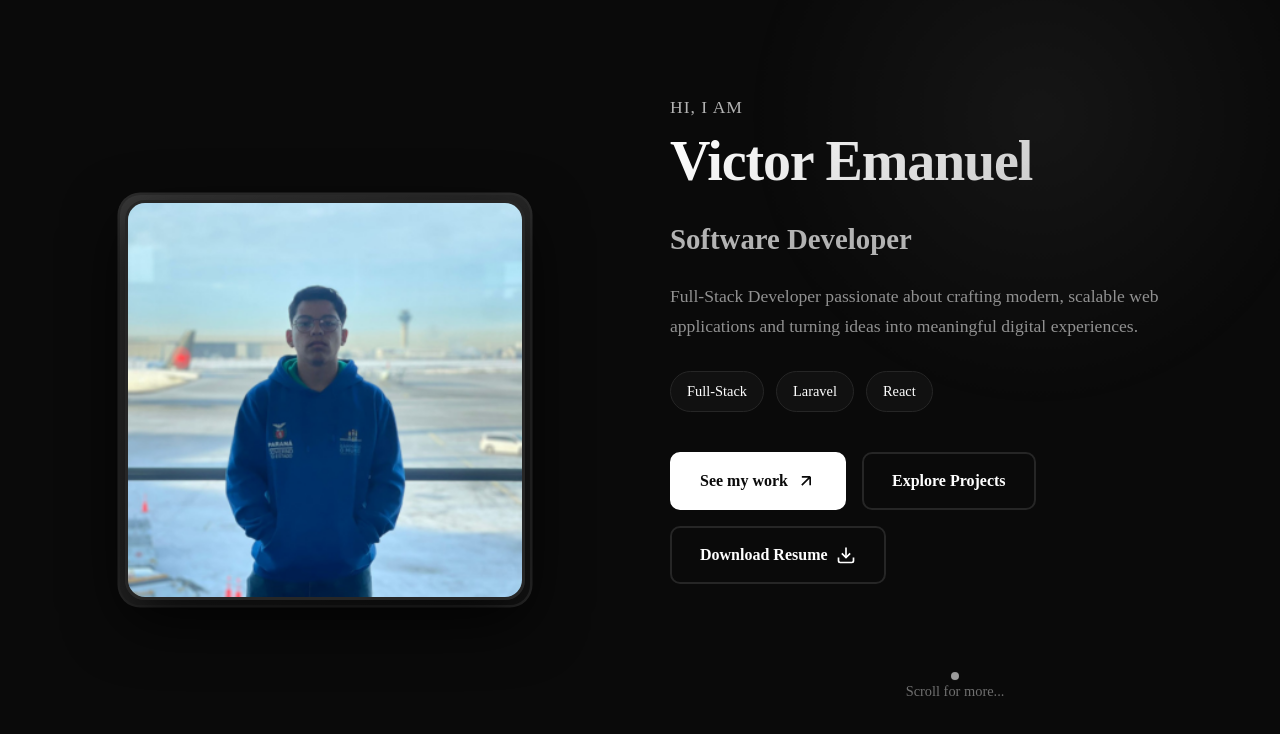
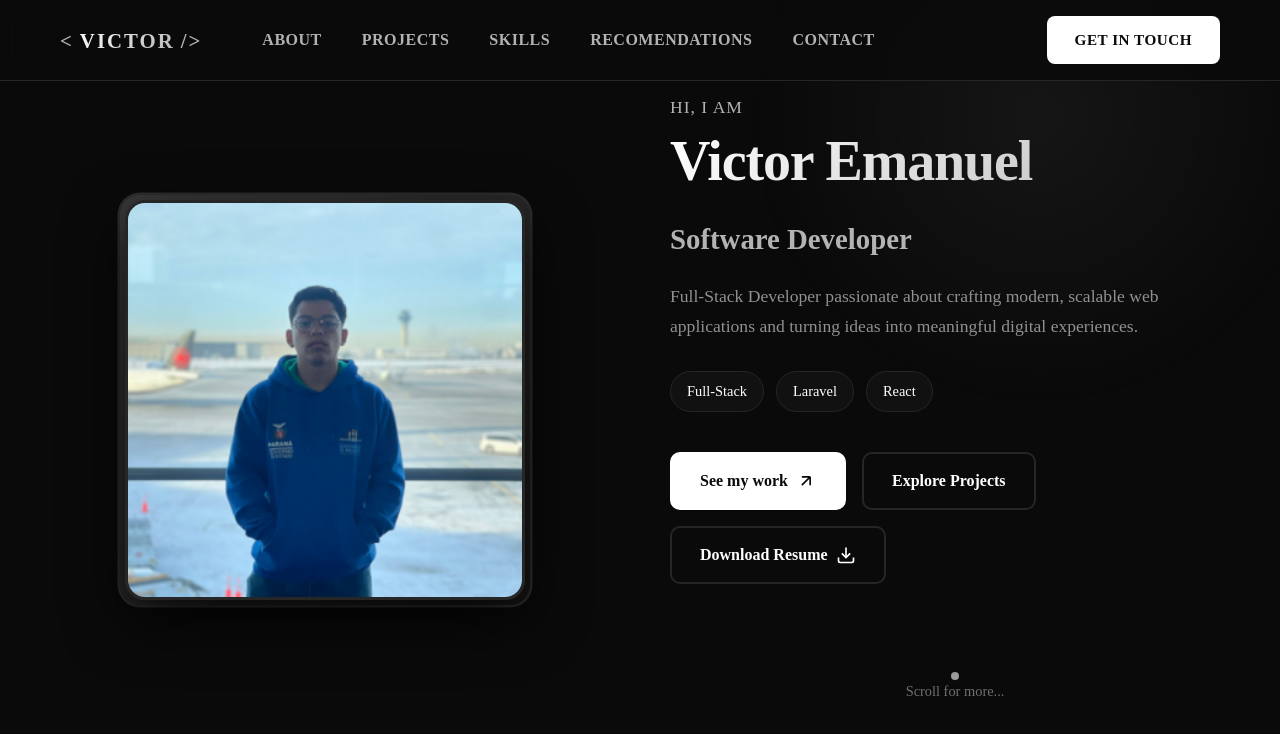
Before and after one commit to Vituinho/Portfolio, a React (Vite) app: page / in a window 1280 px wide. Shown: the top 734 px of the page. Built offline with nearby package versions, Linux system fonts and the light colour scheme.

Commit message:
feat: improving my navbar with IA agent

```diff
--- a/src/App.tsx
+++ b/src/App.tsx
@@ -8,6 +8,7 @@ export function App() {
 
   return (
     <>
+      <Navbar/>
       <Hero/>
     </>
   )
--- a/src/components/Navbar/Navbar.tsx
+++ b/src/components/Navbar/Navbar.tsx
@@ -1,25 +1,52 @@
 import './styles.module.css';
+import styles from './styles.module.css';
 
 export function Navbar() {
+  const scrollToSection = (sectionId: string) => {
+    const element = document.getElementById(sectionId);
+    element?.scrollIntoView({ behavior: 'smooth' });
+  };
+
+  const navItems = [
+    { label: 'About', id: 'about' },
+    { label: 'Projects', id: 'projects' },
+    { label: 'Skills', id: 'skills' },
+    { label: 'Recomendations', id: 'recomendations' },
+    { label: 'Contact', id: 'contact' },
+  ];
 
   return (
-    <>
-      <nav className='d-block fixed-top navbar border-bottom'>
-        <div className='d-flex justify-content-between align-items-center px-5'>
-          <div>
-            <span>&lt;</span>
-            <span> Victor </span>
-            <span>/&gt;</span>
-          </div>
-          <div className='d-flex gap-3'>
-            <a className='nav-item' href="">About</a>
-            <a className='nav-item' href="">Projects</a>
-            <a className='nav-item' href="">Skills</a>
-            <a className='nav-item' href="">Recomendations</a>
-            <a className='nav-item' href="">Contact</a>
-          </div>
+    <nav className={styles.navbar}>
+      <div className={styles.navContainer}>
+        {/* Logo */}
+        <div className={styles.logo}>
+          <span className={styles.bracket}>&lt;</span>
+          <span className={styles.name}>VICTOR</span>
+          <span className={styles.bracket}>/&gt;</span>
         </div>
-      </nav>
-    </>
-  )
+
+        {/* Nav Items */}
+        <ul className={styles.navList}>
+          {navItems.map((item) => (
+            <li key={item.id}>
+              <button
+                onClick={() => scrollToSection(item.id)}
+                className={styles.navLink}
+              >
+                {item.label}
+              </button>
+            </li>
+          ))}
+        </ul>
+
+        {/* Contact Button */}
+        <button
+          onClick={() => scrollToSection('contact')}
+          className={styles.contactButton}
+        >
+          Get in Touch
+        </button>
+      </div>
+    </nav>
+  );
 }
--- a/src/components/Navbar/styles.module.css
+++ b/src/components/Navbar/styles.module.css
@@ -1,31 +1,199 @@
-body {
-  background: var(--color-bg);
-  color: var(--color-text);
+.navbar {
+  position: fixed;
+  top: 0;
+  left: 0;
+  right: 0;
+  z-index: 1000;
+  background: rgba(10, 10, 10, 0.8);
+  backdrop-filter: blur(10px);
+  border-bottom: 1px solid var(--color-border);
+  padding: 16px 0;
+  animation: slideDown 0.6s ease-out;
 }
 
-p {
-  color: var(--color-text-muted);
+@keyframes slideDown {
+  from {
+    opacity: 0;
+    transform: translateY(-20px);
+  }
+  to {
+    opacity: 1;
+    transform: translateY(0);
+  }
 }
 
-.card {
-  background: var(--color-bg-soft);
-  border: 1px solid var(--color-border);
+.navContainer {
+  max-width: 1200px;
+  margin: 0 auto;
+  padding: 0 20px;
+  display: flex;
+  align-items: center;
+  justify-content: space-between;
+  gap: 60px;
 }
 
-a {
-  color: var(--color-accent);
-  font-size: 1.3em;
+/* Logo */
+.logo {
+  display: flex;
+  align-items: center;
+  gap: 6px;
+  cursor: pointer;
+  font-weight: 800;
+  font-size: 1.3rem;
+  letter-spacing: 2px;
+  transition: all 0.3s ease;
 }
 
-a:hover {
-  opacity: 0.7;
+.logo:hover {
+  transform: scale(1.05);
 }
 
-::selection {
-  background: var(--color-selection-bg);
-  color: var(--color-selection-text);
+.bracket {
+  color: var(--color-text-muted);
+  font-weight: 600;
 }
 
-span {
-    font-size: 2em;
+.name {
+  color: var(--color-accent);
+  background: linear-gradient(
+    135deg,
+    var(--color-accent),
+    var(--color-text-muted)
+  );
+  -webkit-background-clip: text;
+  -webkit-text-fill-color: transparent;
+  background-clip: text;
 }
+
+/* Nav List */
+.navList {
+  display: flex;
+  list-style: none;
+  gap: 40px;
+  margin: 0;
+  padding: 0;
+  flex: 1;
+}
+
+.navList li {
+  position: relative;
+}
+
+.navLink {
+  background: none;
+  border: none;
+  color: var(--color-text-muted);
+  font-size: 1rem;
+  font-weight: 600;
+  cursor: pointer;
+  transition: color 0.3s ease;
+  padding: 8px 0;
+  position: relative;
+  text-transform: uppercase;
+  letter-spacing: 0.5px;
+}
+
+.navLink::after {
+  content: '';
+  position: absolute;
+  bottom: 0;
+  left: 0;
+  width: 0;
+  height: 2px;
+  background: linear-gradient(
+    90deg,
+    var(--color-accent),
+    var(--color-accent-muted)
+  );
+  transition: width 0.3s ease;
+}
+
+.navLink:hover {
+  color: var(--color-accent);
+}
+
+.navLink:hover::after {
+  width: 100%;
+}
+
+/* Contact Button */
+.contactButton {
+  background: var(--color-accent);
+  color: var(--color-text-invert);
+  border: none;
+  padding: 12px 28px;
+  border-radius: 8px;
+  font-size: 0.95rem;
+  font-weight: 600;
+  cursor: pointer;
+  transition: all 0.3s ease;
+  white-space: nowrap;
+  letter-spacing: 0.5px;
+  text-transform: uppercase;
+}
+
+.contactButton:hover {
+  background: var(--color-active);
+  transform: translateY(-2px);
+  box-shadow: 0 10px 25px rgba(255, 255, 255, 0.15);
+}
+
+.contactButton:active {
+  transform: translateY(0);
+}
+
+/* Responsivo */
+@media (max-width: 768px) {
+  .navContainer {
+    gap: 20px;
+  }
+
+  .navList {
+    gap: 20px;
+    flex: auto;
+  }
+
+  .navLink {
+    font-size: 0.85rem;
+  }
+
+  .logo {
+    font-size: 1rem;
+    gap: 4px;
+  }
+
+  .contactButton {
+    padding: 8px 16px;
+    font-size: 0.8rem;
+  }
+}
+
+@media (max-width: 600px) {
+  .navbar {
+    padding: 12px 0;
+  }
+
+  .navContainer {
+    gap: 10px;
+    flex-wrap: wrap;
+  }
+
+  .navList {
+    gap: 12px;
+    order: 3;
+    width: 100%;
+  }
+
+  .navLink {
+    font-size: 0.75rem;
+  }
+
+  .logo {
+    font-size: 0.9rem;
+  }
+
+  .contactButton {
+    padding: 6px 12px;
+    font-size: 0.7rem;
+  }
+}
```
